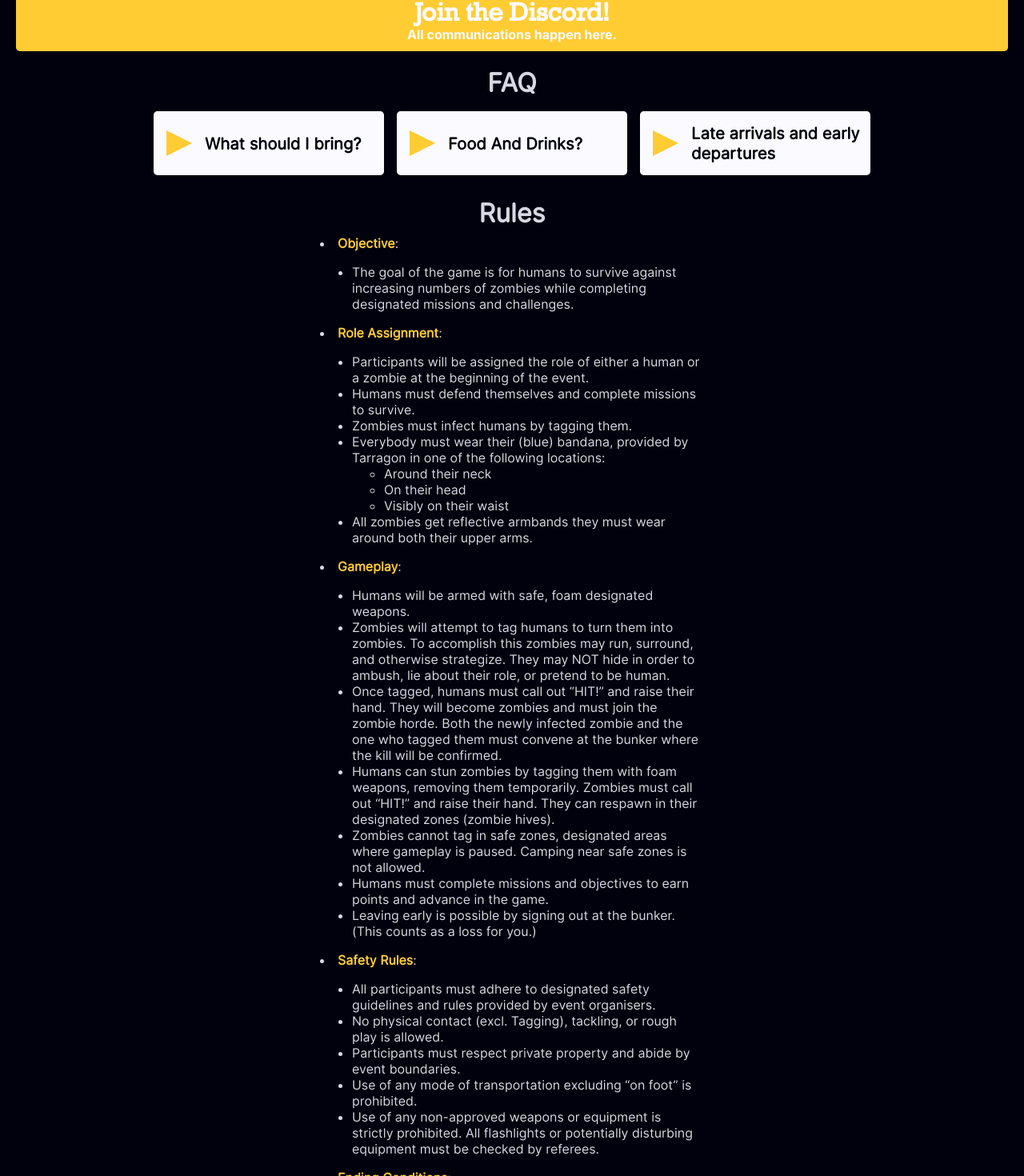
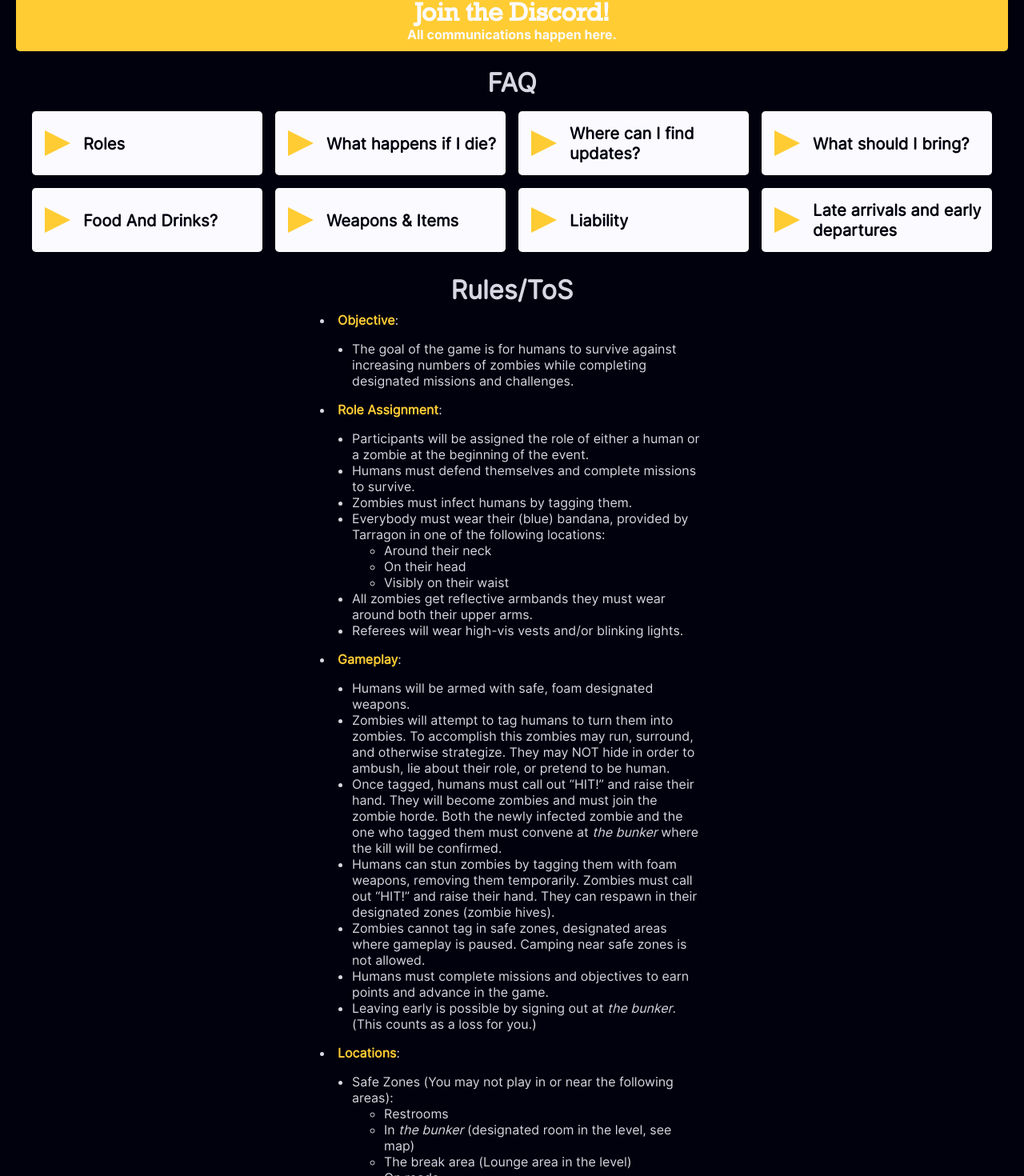
Before and after one commit to TarragonVZW/TarragonWeb, a React (Create React App) app: page /LNOE in a window 1280 px wide. Shown: the part 1254-2724 px from the top of the page at 80% size. Built offline with nearby package versions, Linux system fonts and the light colour scheme.

Commit message:
update LNOE FAQ

```diff
--- a/src/App.css
+++ b/src/App.css
@@ -114,7 +114,9 @@
 
 body {
     background-color: var(--main-bg-color);
-    margin: 0;
+    margin: 0 auto;
+    max-width: 80rem;
+    display: block;
 }
 
 h1 {
@@ -174,7 +176,8 @@ footer {
 header {
     z-index: 100;
     height: 5rem;
-    width: 100vw;
+    width: 100%;
+    max-width: 80rem;
     background-color: var(--main-bg-color);
     position: fixed;
     top: 0;
@@ -202,6 +205,7 @@ header .title {
 
 header .headerlinks {
     display: none;
+    max-width: 80rem;
 }
 
 @media only screen and (min-width: 700px) {
@@ -209,12 +213,12 @@ header .headerlinks {
         margin-left: 5rem;
     }
     header .headerlinks {
-        position: absolute;
+        position: relative;
         display: flex;
         height: 100%;
-        width: calc(100% - 16rem);
+        width: 100%;
         right: 0;
-        justify-content: end;
+        justify-content: flex-end;
         align-items: center;
     }
     header .headerlinks h2 {
@@ -430,7 +434,7 @@ header .headerlinks {
     }
 
     .flexing-wrapper div.section {
-        width: 50vw;
+        width: 50%;
         display: flex;
         flex-direction: column;
         justify-content: center;
--- a/src/App.js
+++ b/src/App.js
@@ -14,7 +14,7 @@ function App() {
     return (
         <>
             <Navbar />
-            <div style={{width: "100vw", height: "4rem"}} />
+            <div style={{width: "100%", height: "4rem"}} />
             <Routes>
                 <Route path="/" element={<Home/>}/>
                 <Route path="/LNOE" element={<LNOE/>}/>
--- a/src/pages/Home.js
+++ b/src/pages/Home.js
@@ -17,13 +17,11 @@ function Home() {
                     We meet <span className="text-primary">every Wednesday</span> from 19:00 to 22:00 @ Crafty Potions
                     (Sint-Janstraat 21, Kortrijk)</p>
             </div>
-            <div className={"ads"}>
-                <div className="section">
+            <div className={"section ads"}>
                     <Link to="/LNOE">
                         <h1>Don't Miss This!</h1>
                         <div className="lnoe-panel"><img src={lnoe_title} alt="Last Night on Earth ad"/></div>
                     </Link>
-                </div>
                 <div className="section"><DiscordBtn/></div>
             </div>
         </div>
--- a/src/pages/LNOE.css
+++ b/src/pages/LNOE.css
@@ -40,6 +40,7 @@ div.LNOE {
     align-items: center;
     /*margin: auto;*/
 }
+
 
 .LNOE-btn img {
     height: 4rem;
@@ -97,11 +98,16 @@ div.LNOE {
     font-family: "Open Runde", "Inter", sans-serif;
 }
 
+.LNOE-faq b {
+    color: var(--lnoe-light-text);
+    font-family: "Open Runde", "Inter", sans-serif;
+}
+
 @media only screen and (min-width: 600px) {
     .faqlist {
         flex-direction: row;
         justify-content: center;
-        align-items: center;
+        align-items: baseline;
     }
     .LNOE-faq {
         width: 18rem;
--- a/src/pages/LNOE.js
+++ b/src/pages/LNOE.js
@@ -38,7 +38,7 @@ function LNOE() {
     </div>
 
     return <div className={"LNOE"}>
-        <div style={{width: "100vw", height: "4rem"}}/>
+        <div style={{width: "100%", height: "4rem"}}/>
         <div className={"section"}>
             <div className="lnoe-panel"><img src={lnoe_title} alt="Last Night on Earth ad"/></div>
             <h3 className={"LNOE"}><b>June 29th</b> 19:00 - 03:00</h3>
@@ -74,7 +74,8 @@ function LNOE() {
                     Botenkopersstraat 2,<br/>
                     8500 Kortrijk<br/>
                     <br/>
-                    Late arrivals or early leaves are possible, report to the bunker (in the level) to do your late
+                    Late arrivals or early leaves are possible, report to <i>the bunker</i> (in the level) to do your
+                    late
                     sign-up.
                 </p>
             </div>
@@ -89,13 +90,40 @@ function LNOE() {
         <div className={"section"}>
             <h1 className={"LNOE"}>FAQ</h1>
             <div className={"faqlist"}>
-                {FAQ("What should I bring?", "You should have your id and ticket with you. We recommend bringing a flashlight, a waterbottle (free water available), and some comfortable running shoes.")}
+                {FAQ("Roles", <ul>
+                    <li><b>Humans:</b> Identified by a blue bandana. Your goal is to survive and complete the missions.
+                    </li>
+                    <li><b>Zombies:</b> Identified by a blue bandana & reflective bands on either upper arm. Your goal
+                        is to eat all humans
+                    </li>
+
+                    <li><b>Referees:</b> Identified by high-vis vests and/or blinking lights.</li>
+                </ul>)}
+                {FAQ("What happens if I die?",
+                    <ul>
+                        <li>If you (human) get tagged by a zombie, call out "HIT!" and return with them to <i>the
+                            Bunker</i>. There you have the option to become a zombie or sign out.
+                        </li>
+                        <li>If you (Zombie) get hit by a Human's weapon, call out "HIT!" and return to a hive, touch it
+                            and you may <i>"Respawn."</i></li>
+                    </ul>)}
+                {FAQ("Where can I find updates?", <>You can find updates on <a href='https://discord.gg/95KWPNhKkf' style={{color:"var(--lnoe-accent)", textDecoration:"underline"}}>our discord    </a> (link also above).</>)}
+                {FAQ("What should I bring?", "You should have your id and ticket with you. We recommend bringing a flashlight, a waterbottle (free water available), and some comfortable running shoes. Feel free to dress up if you'd like!")}
                 {FAQ("Food And Drinks?", "There is free water as well as Sandwiches and non-alcoholic beverages available.")}
+                {FAQ("Weapons & Items", <ul>
+                    <li>Humans get a shortened version of a pool noodle. If you break it, you lose it. Return broken
+                        weapons to <i>the Bunker</i>. Don’t litter.
+                    </li>
+                    <li>You'll receive a blue bandana and, if you're a zombie, 2 reflective bands. Report to <i>the
+                        Bunker</i> if there are any issues.
+                    </li>
+                </ul>)}
+                {FAQ("Liability", "Tarragon VZW is not responsible for any accidents during the event. There's a first aid kit and trained staff available in case it is needed.")}
                 {FAQ("Late arrivals and early departures", "There's no problem with arriving late or leaving early. If you're leaving early please notify the bunker so we don't have to file missing person reports.")}
             </div>
         </div>
         <div className={"section"} id={"Rules"}>
-            <h1 className={"LNOE"}>Rules</h1>
+            <h1 className={"LNOE"}>Rules/ToS</h1>
             <p className={"LNOE"}>
                 <il>
                     <li><b>Objective</b>:
@@ -125,6 +153,8 @@ function LNOE() {
                                 </li>
                                 <li>All zombies get reflective armbands they must wear around both their upper arms.
                                 </li>
+                                <li>Referees will wear high-vis vests and/or blinking lights.
+                                </li>
                             </li>
                         </ul>
                     </li>
@@ -141,14 +171,9 @@ function LNOE() {
                                 pretend to be human.
                             </li>
                             <li>Once tagged, humans must call out “HIT!” and raise their hand. They will become zombies
-                                and
-                                must
-                                join
-                                the zombie horde. Both the newly infected zombie and the one who tagged them must
-                                convene at
-                                the
-                                bunker
-                                where the kill will be confirmed.
+                                and must join the zombie horde. Both the newly infected zombie and the one who tagged
+                                them must
+                                convene at <i>the bunker</i> where the kill will be confirmed.
                             </li>
                             <li>Humans can stun zombies by tagging them with foam weapons, removing them temporarily.
                                 Zombies must
@@ -164,10 +189,22 @@ function LNOE() {
                             </li>
                             <li>Humans must complete missions and objectives to earn points and advance in the game.
                             </li>
-                            <li>Leaving early is possible by signing out at the bunker. (This counts as a loss for you.)
+                            <li>Leaving early is possible by signing out at <i>the bunker</i>. (This counts as a loss
+                                for you.)
                             </li>
                         </ul>
                     </li>
+
+                    <li><b>Locations</b>:
+                        <ul>
+                            <li>Safe Zones (You may not play in or near the following areas):
+                                <ul>
+                                    <li>Restrooms</li>
+                                    <li>In <i>the bunker</i> (designated room in the level, see map)</li>
+                                    <li>The break area (Lounge area in the level)</li>
+                                    <li>On roads</li>
+                                </ul></li>
+                        </ul></li>
 
                     <li><b>Safety Rules</b>:
                         <ul>
@@ -191,7 +228,7 @@ function LNOE() {
                                 have been
                                 completed, or at 03:00 (am).
                             </li>
-                            <li>Arriving late or leaving early is possible by visiting The Bunker.</li>
+                            <li>Arriving late or leaving early is possible by visiting <i>The Bunker</i>.</li>
                             <li>If humans successfully complete all missions, they win the game.</li>
                             <li>If zombies successfully infect all humans, they win the game.</li>
                         </ul>
```
